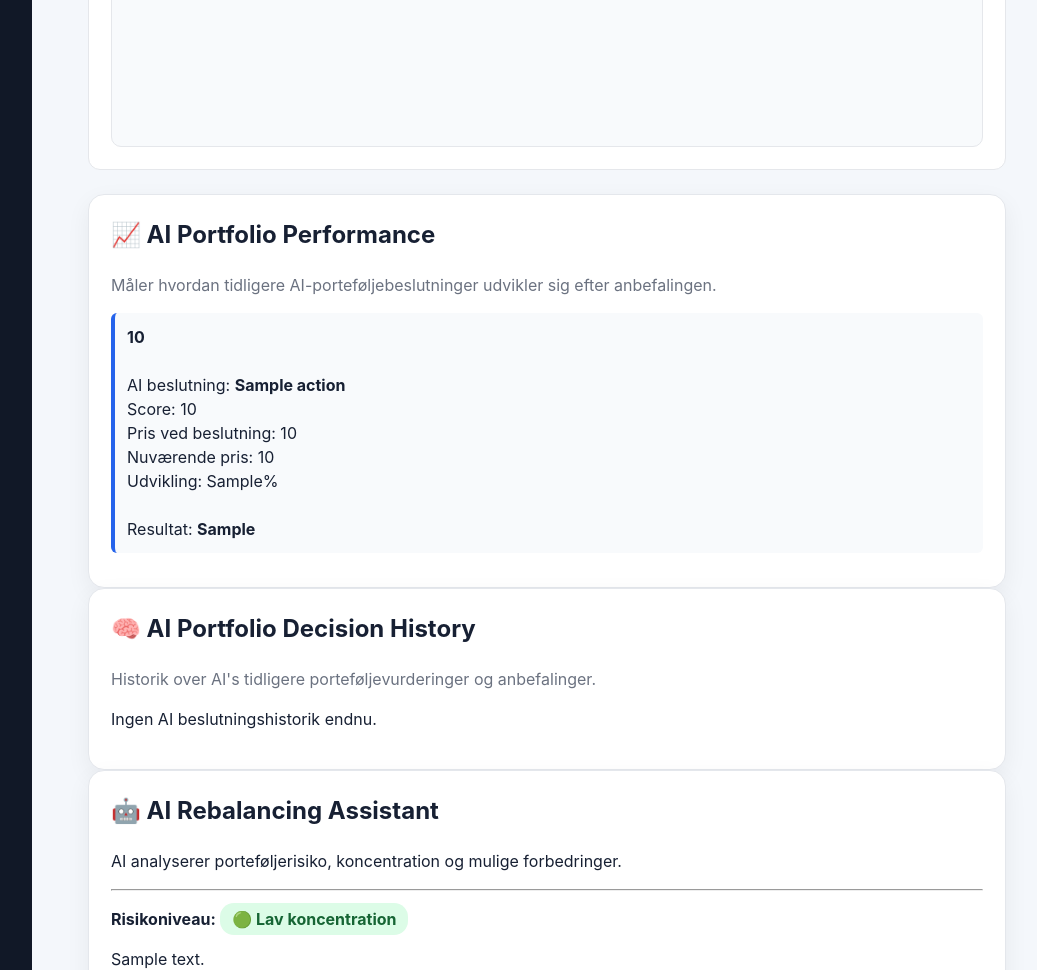
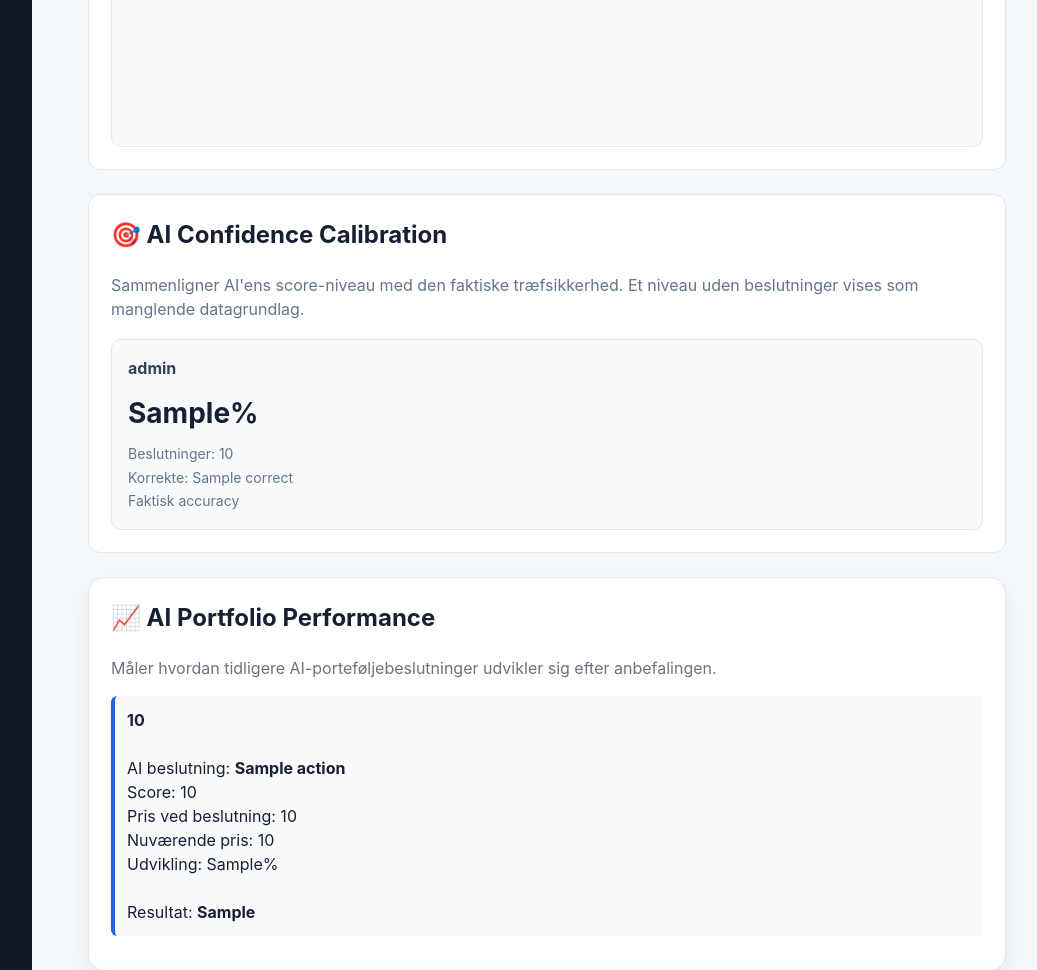
Before and after one commit to thomasthorvaldlund-ctrl/novo-ai-monitor, a Python web app: template templates/ai_portfolio_lab.html in a window 1280 px wide. Shown: the part 2925-3895 px from the top of the page, without its empty margins (218-1255 px from the left). Run offline with Jinja, Linux system fonts and the light colour scheme; the template is opened without the code that fills it: most values are stand-ins (such as "Sample title", 1, 10 or a date in 2020).

Commit message:
Add AI Confidence Calibration

```diff
--- a/command_center_routes.py
+++ b/command_center_routes.py
@@ -20,6 +20,7 @@ from ai_portfolio_performance_service import get_portfolio_performance
 from ai_portfolio_analytics_service import get_portfolio_analytics
 from ai_learning_service import get_learning_report
 from ai_learning_timeline_service import get_learning_timeline
+from ai_confidence_calibration_service import get_confidence_calibration
 
 
 command_center_bp = Blueprint("command_center", __name__)
@@ -162,6 +163,7 @@ def ai_portfolio_lab():
         portfolio_analytics=get_portfolio_analytics(),
         learning_report=get_learning_report(),
         learning_timeline=get_learning_timeline(),
+        confidence_calibration=get_confidence_calibration(),
     )
 
 
--- a/templates/ai_portfolio_lab.html
+++ b/templates/ai_portfolio_lab.html
@@ -36,6 +36,8 @@ AI Portfolio Lab
 
     {% include "partials/_portfolio_learning_timeline.html" %}
 
+    {% include "partials/_portfolio_confidence_calibration.html" %}
+
     {% include "partials/_portfolio_performance.html" %}
 
     {% include "partials/_portfolio_decision_history.html" %}
--- /dev/null
+++ b/templates/partials/_portfolio_confidence_calibration.html
@@ -0,0 +1,63 @@
+<section style="
+    background:white;
+    border:1px solid #e5e7eb;
+    border-radius:12px;
+    padding:22px;
+    margin-bottom:24px;
+">
+    <h2 style="margin-top:0;">
+        🎯 AI Confidence Calibration
+    </h2>
+
+    <p style="color:#64748b;margin-bottom:18px;">
+        Sammenligner AI'ens score-niveau med den faktiske træfsikkerhed.
+        Et niveau uden beslutninger vises som manglende datagrundlag.
+    </p>
+
+    <div style="
+        display:grid;
+        grid-template-columns:repeat(auto-fit, minmax(210px, 1fr));
+        gap:16px;
+    ">
+        {% for level, stats in confidence_calibration.items() %}
+            <div style="
+                background:#f8fafc;
+                border:1px solid #e5e7eb;
+                border-radius:10px;
+                padding:16px;
+            ">
+                <div style="
+                    color:#334155;
+                    font-size:16px;
+                    font-weight:700;
+                    margin-bottom:12px;
+                ">
+                    {{ level }}
+                </div>
+
+                <div style="
+                    font-size:28px;
+                    font-weight:700;
+                    margin-bottom:8px;
+                ">
+                    {% if stats.total > 0 %}
+                        {{ stats.accuracy_pct }}%
+                    {% else %}
+                        —
+                    {% endif %}
+                </div>
+
+                <div style="color:#64748b;font-size:14px;line-height:1.7;">
+                    Beslutninger: {{ stats.total }}<br>
+                    Korrekte: {{ stats.correct }}<br>
+
+                    {% if stats.total > 0 %}
+                        Faktisk accuracy
+                    {% else %}
+                        Ikke nok data endnu
+                    {% endif %}
+                </div>
+            </div>
+        {% endfor %}
+    </div>
+</section>
```
Also changed, not shown: ai_confidence_calibration_service.py (added, +63 -0 lines).
